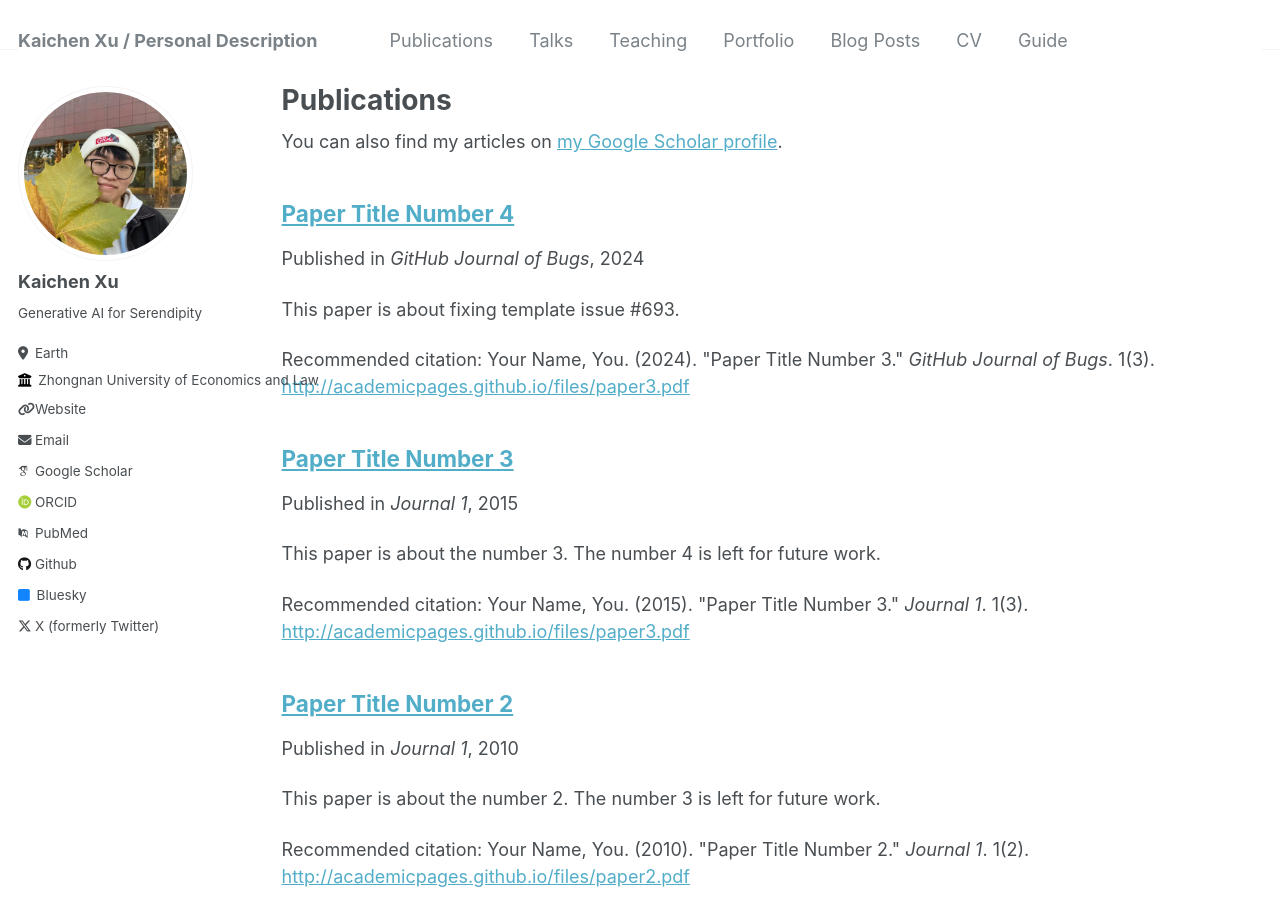
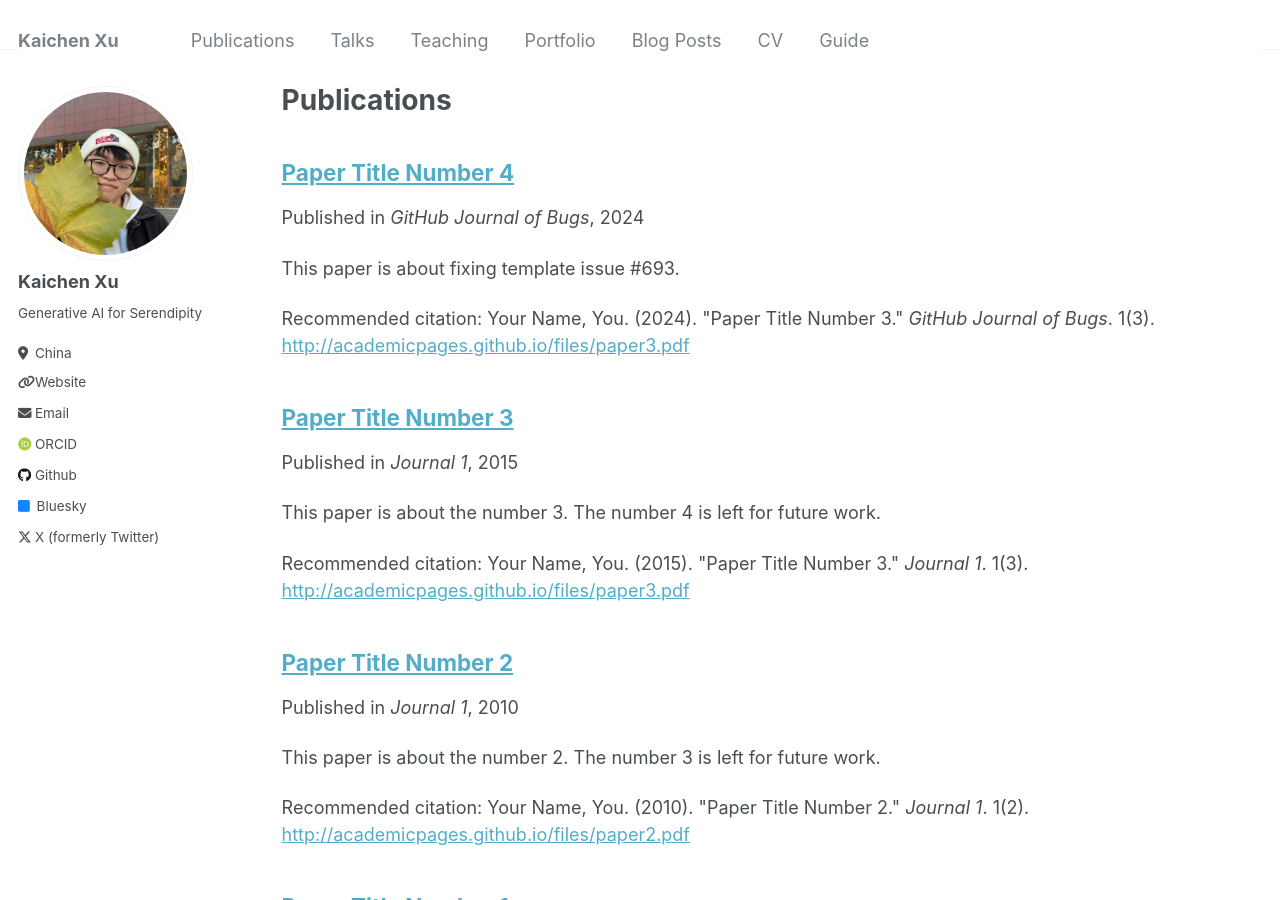
Before and after one commit to Catchxu/Catchxu.github.io, a Jekyll site: the page built from _pages/publications.md, in a window 1280 px wide and 900 px high. Built offline with Jekyll 4.4.1, drawn with Linux system fonts in a browser that asks for light colours; some web fonts are replaced; part of the change alters nothing that is shown.

Commit message:
Update config

```diff
--- a/_config.yml
+++ b/_config.yml
@@ -8,13 +8,13 @@
 
 # Basic Site Settings
 locale                   : "en-US"
-title                    : "Kaichen Xu / Personal Description"
+title                    : "Kaichen Xu"
 title_separator          : "-"
 name                     : &name "Kaichen Xu"
-description              : &description "personal description"
+description              : &description "B.S. Student in Statistics at ZUEL"
 url                      : https://catchxu.github.io # the base hostname & protocol for your site e.g. "https://mmistakes.github.io"
 baseurl                  : "" # the subpath of your site, e.g. "/blog"
-repository               : "academicpages/academicpages.github.io"
+repository               : "Catchxu.github.io"
 
 # Site Author - The following control what appear as part of the author content on the side bar.
 #               If a field is blank the icon and link will not appear, otherwise it will be shown.
@@ -23,26 +23,26 @@ author:
   # Biographic information
   avatar           : "profile.png"
   name             : "Kaichen Xu"
-  pronouns         : # example: "she/her"
+  pronouns         :
   bio              : "Generative AI for Serendipity"
-  location         : "Earth"
-  employer         : "Zhongnan University of Economics and Law"
+  location         : "China"
+  employer         : # "Zhongnan University of Economics and Law"
   uri              : "https://catchxu.github.io"
   email            : "kaichenxu358@gmail.com"
 
   # Academic websites
-  arxiv            : # URL - Update with the correct link to your profile
-  googlescholar    : "https://scholar.google.com/citations?user=PS_CX0AAAAAJ"
-  impactstory      : # URL
-  orcid            : "http://orcid.org/yourorcidurl"
-  pubmed           : "https://www.ncbi.nlm.nih.gov/pubmed/?term=john+snow"
-  researchgate     : # URL
+  arxiv            :
+  googlescholar    :
+  impactstory      :
+  orcid            : "https://orcid.org/0009-0001-1768-1303"
+  pubmed           :
+  researchgate     :
 
   # Repositories and software development
   bitbucket        : # Username - Update with your username on the site
   codepen          : # Username
   dribbble         : # Username
-  github           : "academicpages"
+  github           : "Catchxu"
   kaggle           : # Username
   stackoverflow    : # User number or user number and name (i.e., use "1" or "1/jeff-atwood")
 
```
